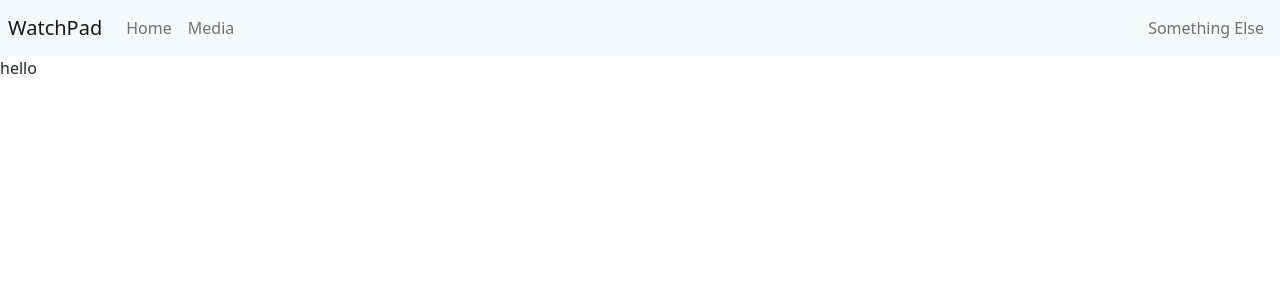
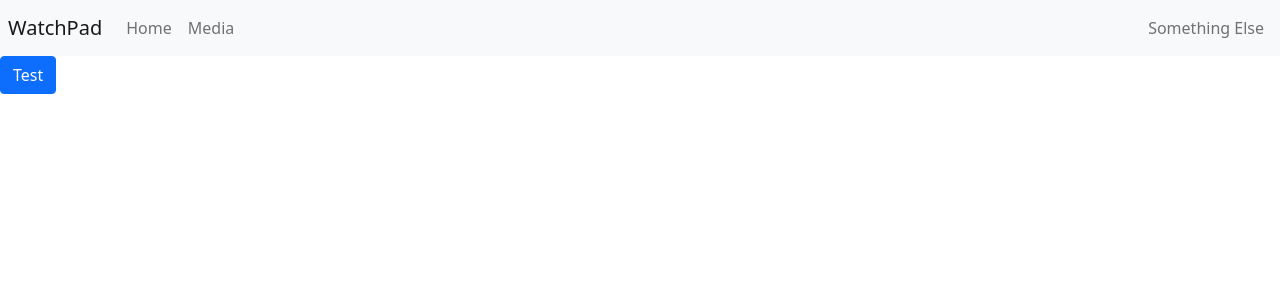
Before and after one commit to devin-gar47/watchpad-portal, a React (Create React App) app: page / in a window 1280 px wide. Shown: the top 300 px of the page. Built offline with nearby package versions, Linux system fonts and the light colour scheme.

Commit message:
testing webhook

```diff
--- a/src/pages/HomePage.js
+++ b/src/pages/HomePage.js
@@ -1,7 +1,18 @@
+import axios from 'axios'
 import React from 'react'
+import { Button } from 'react-bootstrap'
 
 function HomePage() {
-    return <div>hello</div>
+    async function testCall() {
+        try {
+            const data = await axios.get('http://localhost:8080/hello-world')
+            console.log(data.data)
+        } catch (e) {
+            console.log(e)
+        }
+    }
+
+    return <Button onClick={testCall}>Test</Button>
 }
 
 export default HomePage
```
